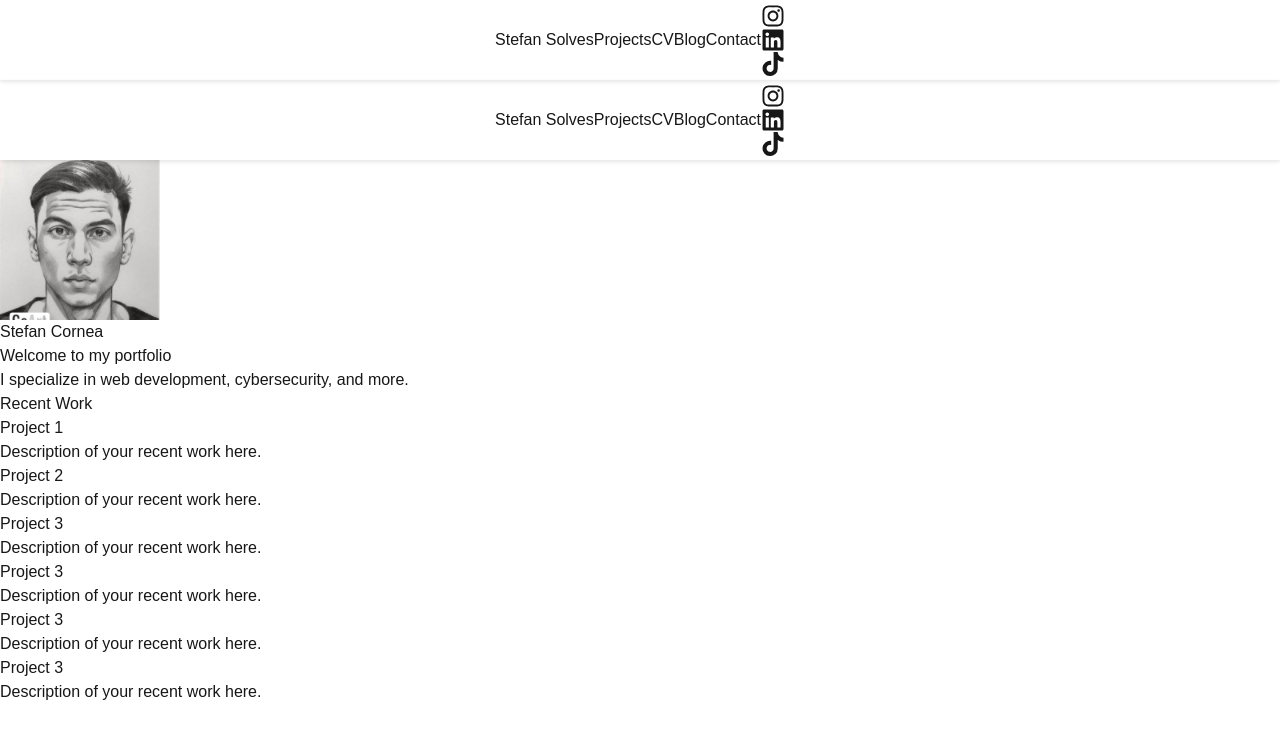
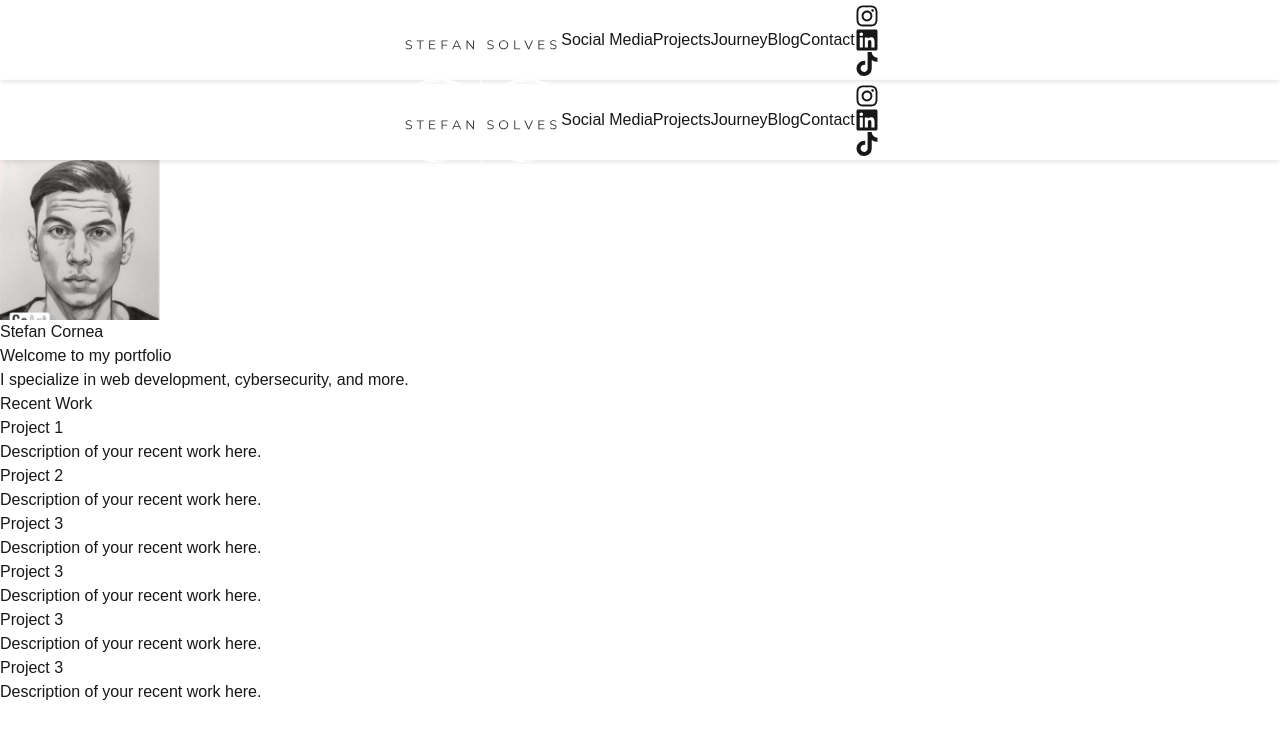
Before and after one commit to StefanSolves/personal-portofolio, a Next.js app: page / in a window 1280 px wide. Shown: the top 738 px of the page. Built offline with nearby package versions, Linux system fonts and the light colour scheme.

Commit message:
minor adjustments

```diff
--- a/src/app/components/Header.tsx
+++ b/src/app/components/Header.tsx
@@ -1,5 +1,6 @@
 import Link from "next/link";
-import { FaInstagram, FaLinkedin, FaTiktok } from "react-icons/fa";
+import Image from "next/image"; // Import Image component
+import { FaInstagram, FaLinkedin, FaTiktok } from "react-icons/fa"; // Social media icons
 
 export default function Header() {
   return (
@@ -7,16 +8,27 @@ export default function Header() {
       <div className="container mx-auto flex items-center justify-between">
         {/* Logo */}
         <h1 className="text-2xl font-bold">
-          <Link href="/">Stefan Solves</Link>
+          <Link href="/" className="flex items-center">
+            <Image
+              src="/img/Stefan Solves.svg" // Correct path to your logo
+              alt="Stefan Solves Logo"
+              width={160} // Adjust width as needed
+              height={40} // Adjust height as needed
+              className="object-contain" // Ensures the logo is contained within the size
+            />
+          </Link>
         </h1>
 
         {/* Centered Navigation Links */}
         <nav className="absolute left-1/2 transform -translate-x-1/2 flex space-x-8 text-lg">
           <Link href="#projects" className="hover:text-gray-400">
+            Social Media
+          </Link>
+          <Link href="#projects" className="hover:text-gray-400">
             Projects
           </Link>
           <Link href="#cv" className="hover:text-gray-400">
-            CV
+            Journey
           </Link>
           <Link href="#blog" className="hover:text-gray-400">
             Blog
@@ -28,15 +40,15 @@ export default function Header() {
 
         {/* Social Media Icons */}
         <div className="flex space-x-4">
-          <Link href="https://www.instagram.com" target="_blank" aria-label="Instagram">
+          <a href="https://www.instagram.com/stefan.solves/" target="_blank" rel="noopener noreferrer" aria-label="Instagram">
             <FaInstagram size={24} className="hover:text-gray-400" />
-          </Link>
-          <Link href="https://www.linkedin.com" target="_blank" aria-label="LinkedIn">
+          </a>
+          <a href="https://www.linkedin.com/in/stefan-c-791b8a17b/" target="_blank" rel="noopener noreferrer" aria-label="LinkedIn">
             <FaLinkedin size={24} className="hover:text-gray-400" />
-          </Link>
-          <Link href="https://www.tiktok.com" target="_blank" aria-label="TikTok">
+          </a>
+          <a href="https://www.tiktok.com/@stefan.solves" target="_blank" rel="noopener noreferrer" aria-label="TikTok">
             <FaTiktok size={24} className="hover:text-gray-400" />
-          </Link>
+          </a>
         </div>
       </div>
     </header>
--- a/src/app/page.tsx
+++ b/src/app/page.tsx
@@ -34,28 +34,28 @@ export default function Home() {
         <h2 className="text-3xl font-semibold text-center mb-6">Recent Work</h2>
         <div className="grid grid-cols-1 sm:grid-cols-2 md:grid-cols-3 gap-8">
           {/* Example of a work item */}
-          <div className="bg-white p-6 rounded-lg shadow-lg">
+          <div className="bg-white p-6 rounded-lg shadow-lg transform transition-all duration-300 hover:scale-105">
             <h3 className="text-xl font-semibold">Project 1</h3>
             <p className="mt-2 text-gray-600">Description of your recent work here.</p>
           </div>
           {/* Add more work items here */}
-          <div className="bg-white p-6 rounded-lg shadow-lg">
+          <div className="bg-white p-6 rounded-lg shadow-lg transform transition-all duration-300 hover:scale-105">
             <h3 className="text-xl font-semibold">Project 2</h3>
             <p className="mt-2 text-gray-600">Description of your recent work here.</p>
           </div>
-          <div className="bg-white p-6 rounded-lg shadow-lg">
+          <div className="bg-white p-6 rounded-lg shadow-lg transform transition-all duration-300 hover:scale-105">
             <h3 className="text-xl font-semibold">Project 3</h3>
             <p className="mt-2 text-gray-600">Description of your recent work here.</p>
           </div>
-          <div className="bg-white p-6 rounded-lg shadow-lg">
+          <div className="bg-white p-6 rounded-lg shadow-lg transform transition-all duration-300 hover:scale-105">
             <h3 className="text-xl font-semibold">Project 3</h3>
             <p className="mt-2 text-gray-600">Description of your recent work here.</p>
           </div>
-          <div className="bg-white p-6 rounded-lg shadow-lg">
+          <div className="bg-white p-6 rounded-lg shadow-lg transform transition-all duration-300 hover:scale-105">
             <h3 className="text-xl font-semibold">Project 3</h3>
             <p className="mt-2 text-gray-600">Description of your recent work here.</p>
           </div>
-          <div className="bg-white p-6 rounded-lg shadow-lg">
+          <div className="bg-white p-6 rounded-lg shadow-lg transform transition-all duration-300 hover:scale-105">
             <h3 className="text-xl font-semibold">Project 3</h3>
             <p className="mt-2 text-gray-600">Description of your recent work here.</p>
           </div>
```
Also changed, not shown: public/img/Stefan Solves.svg (added). Lines whose indentation alone changed are shown as unchanged.
